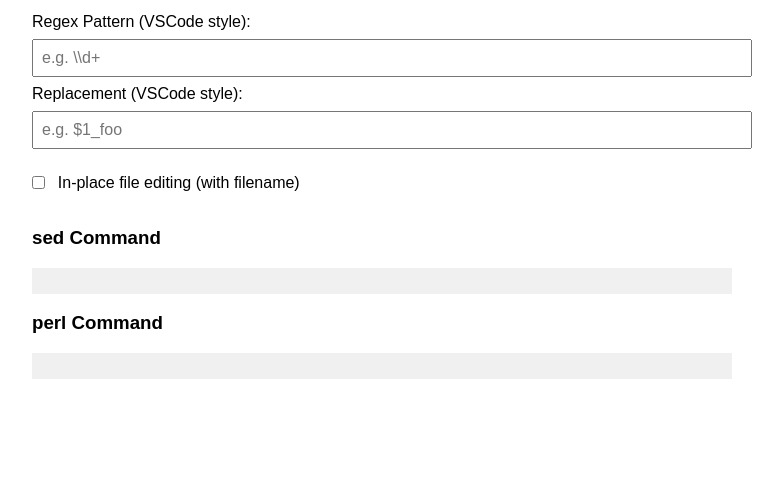
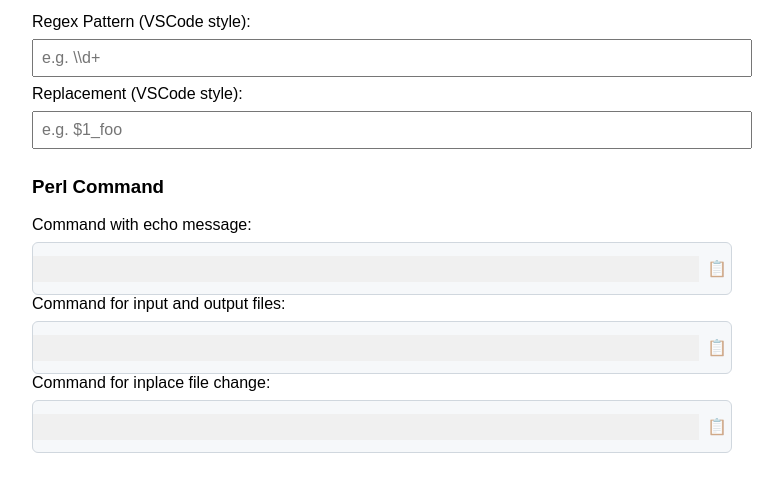
Before and after one commit to A1245967/VSRegexX, a plain HTML site: page index.html in a window 1280 px wide. Shown: the part 134-626 px from the top of the page, without its empty margins (258-1041 px from the left). Drawn offline with Linux system fonts and the light colour scheme.

Commit message:
remove sed command and refactor perl interface

```diff
--- a/index.html
+++ b/index.html
@@ -8,6 +8,37 @@
     input, textarea, button { width: 100%; margin: 0.5em 0; padding: 0.5em; font-size: 1em; }
     pre { background: #f0f0f0; padding: 1em; white-space: pre-wrap; }
     label.inline { display: inline-flex; align-items: center; gap: 0.8em; white-space: nowrap; margin: 0.7em 0; }
+    .output-flex {
+      display: flex;
+      align-items: center;
+      background: #f6f8fa;
+      border: 1px solid #d0d7de;
+      border-radius: 6px;
+      margin-top: 0.5em;
+    }
+
+    .output-flex pre {
+      flex-grow: 1;
+      margin: 0;
+      padding: 1em;
+      overflow-x: auto;
+    }
+
+    .copy-button {
+      width: 2em; /* 或 24px, 32px 根據 icon 大小決定 */
+      background: none;
+      border: none;
+      cursor: pointer;
+      font-size: 1em;
+      /* padding: 0 1em; */
+      opacity: 0.6;
+      height: 100%;
+      text-align: center;
+    }
+
+    .copy-button:hover {
+      opacity: 1;
+    }
   </style>
 </head>
 <body>
@@ -20,44 +51,65 @@
   <label>Replacement (VSCode style):</label>
   <input type="text" id="replace" placeholder="e.g. $1_foo">
 
-  <label class="inline"><input type="checkbox" id="inplace"> In-place file editing (with filename)</label>
+  <h3>Perl Command</h3>
 
-  <h3>sed Command</h3>
-  <pre id="sedOutput"></pre>
+  <div class="output-block">
+    <label for="perlOutput">Command with echo message:</label>
+    <div class="output-flex">
+      <pre id="perlOutput"></pre>
+      <button class="copy-button" onclick="copyOutput('perlOutput', this)">📋</button>
+    </div>
+  </div>
 
-  <h3>perl Command</h3>
-  <pre id="perlOutput"></pre>
+  <div class="output-block">
+    <label for="perlFileOutput">Command for input and output files:</label>
+    <div class="output-flex">
+      <pre id="perlFileOutput"></pre>
+      <button class="copy-button" onclick="copyOutput('perlFileOutput', this)">📋</button>
+    </div>
+  </div>
+
+  <div class="output-block">
+    <label for="perlFileInplaceOutput">Command for inplace file change:</label>
+    <div class="output-flex">
+      <pre id="perlFileInplaceOutput"></pre>
+      <button class="copy-button" onclick="copyOutput('perlFileInplaceOutput', this)">📋</button>
+    </div>
+  </div>
 
   <script>
-    function genSedPattern(pattern, replace, inplace) {
-      const sedPattern = pattern.replace(/\\d/g, '[0-9]');
-      const sedReplace = replace.replace(/\$(\d+)/g, '\\$1');
-      const command = `s/${sedPattern}/${sedReplace}/g`;
-      return inplace ? `sed -i -E '${command}' <filename>` : `sed -E '${command}' <input_file> <output_file>`;
+    function genPerlPattern(pattern, replace) {
+      const perlReplace = replace.replace(/\$(\d+)/g, '\\$1');
+      const command = `s|${pattern}|${perlReplace}|g`;
+      return command;
     }
 
-    function genPerlPattern(pattern, replace, inplace) {
-      const perlReplace = replace.replace(/\$(\d+)/g, '\\$1');
-      const command = `s|${pattern}|${perlReplace}|g`;
-      return inplace ? `perl -pi -e '${command}' <filename>` : `perl -pe '${command}' <input_file> <output_file>`;
+    function copyOutput(id, btn) {
+      var text = document.getElementById(id).innerText;
+      navigator.clipboard.writeText(text).then(() => {
+        btn.innerText = "✅";
+        setTimeout(() => {
+          btn.innerText = "📋";
+        }, 1500);
+      }).catch(err => {
+        console.error('Failed to copy: ', err);
+      });
     }
 
     function convert() {
       const pattern = document.getElementById('pattern').value;
       const replace = document.getElementById('replace').value;
-      const inplace = document.getElementById('inplace').checked;
 
-      const sed = genSedPattern(pattern, replace, inplace);
-      const perl = genPerlPattern(pattern, replace, inplace);
+      const command = genPerlPattern(pattern, replace);
 
-      document.getElementById('sedOutput').textContent = sed;
-      document.getElementById('perlOutput').textContent = perl;
+      document.getElementById('perlOutput').textContent = `echo "<message>" | perl -pe '${command}'`;
+      document.getElementById('perlFileOutput').textContent = `perl -pe '${command}' <input_file> > <output_file>`;
+      document.getElementById('perlFileInplaceOutput').textContent = `perl -pi -e '${command}' <filename>`;
     }
 
     window.addEventListener('DOMContentLoaded', () => {
       document.getElementById('pattern').addEventListener('input', convert);
       document.getElementById('replace').addEventListener('input', convert);
-      document.getElementById('inplace').addEventListener('change', convert);
     });
   </script>
 </body>
```
